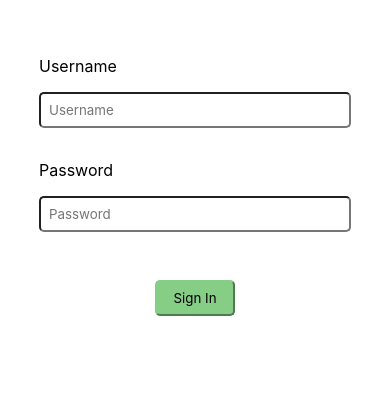
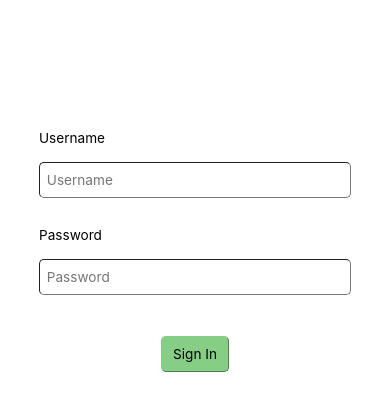
Before and after one commit to nihilok/docx-template-api, a React (Create React App) app in the folder dashboard/: page / in a window 390 px wide. Shown: the part 218-628 px from the top of the page. Built offline with nearby package versions, Linux system fonts and the light colour scheme.

Commit message:
responsive styling

```diff
--- a/dashboard/src/App.css
+++ b/dashboard/src/App.css
@@ -2,7 +2,7 @@
   text-align: center;
   display: flex;
   justify-content: center;
-  padding: 2rem;
+  padding: 10rem 2rem 2rem 2rem;
 }
 
 /*.full-page-component {*/
@@ -42,8 +42,8 @@ p, small {
 }
 
 .bg-danger {
-  background-color: var(--bg-danger);
-  border-color: var(--bg-danger);
+  background-color: var(--bg-danger)  !important;
+  border-color: var(--bg-danger)  !important;
 }
 
 .text-danger {
@@ -51,8 +51,8 @@ p, small {
 }
 
 .bg-success {
-  background-color: var(--bg-success);
-  border-color: var(--bg-success);
+  background-color: var(--bg-success) !important;
+  border-color: var(--bg-success) !important;
 }
 
 .form-group {
@@ -63,7 +63,7 @@ p, small {
   align-items: center;
   width: 100%;
   max-width: 90vw;
-  margin: auto;
+  margin: 1rem auto 0 auto;
 }
 
 .form-control {
@@ -86,12 +86,6 @@ p, small {
   grid-template-columns: 1fr;
 }
 
-@media (max-width: 768px) {
-  .form-control {
-    grid-template-columns: 1fr;
-    width: 80vw;
-  }
-}
 
 .form-control label {
   text-align: left;
@@ -117,3 +111,44 @@ p, small {
     width: 100%;
     justify-content: space-between;
 }
+
+.full-width {
+  padding: 0 2rem;
+}
+
+@media (max-width: 768px) {
+  .form-control {
+    grid-template-columns: 1fr;
+    width: 80vw;
+  }
+  .form-control .options-footer {
+    padding: 0 2rem;
+  }
+
+  .App {
+    padding-top: 7rem;
+  }
+}
+
+/*@media (max-width: 390px) {*/
+/*  .form-control .options-footer, .options-footer {*/
+/*    padding: 0;*/
+/*  }*/
+/*}*/
+
+@media (max-width: 450px) {
+  :root {
+    font-size: calc(4vmin - 2px);
+  }
+}
+
+.App h1 {
+  background-color: var(--modal-background);
+  width: 100vw;
+  position: fixed;
+  top: 0;
+  left: 0;
+  padding: 1rem;
+  line-height: 1.1;
+  box-shadow: 0 2px 5px var(--primary-dark);
+}
--- a/dashboard/src/components/NewTemplateForm/NewTemplateView.js
+++ b/dashboard/src/components/NewTemplateForm/NewTemplateView.js
@@ -7,7 +7,7 @@ const NewTemplateView = ({getTemplates}) => {
 
   return (
       <>
-        <h3>Upload Template</h3>
+        <h2>Upload Template</h2>
         <NewTemplateFormComponent getTemplates={getTemplates}/>
         {showHelp ?
             <div style={{margin: '1rem 0 0 0'}} className="container help"><small>Templates should be in the form of a .docx file, formatted as you
--- a/dashboard/src/components/RenderTemplate/RenderTemplateForm.js
+++ b/dashboard/src/components/RenderTemplate/RenderTemplateForm.js
@@ -76,7 +76,7 @@ const RenderTemplateForm = () => {
 
   return (
       <div className="container">
-        <h3>New Report:</h3>
+        <h2>New Report:</h2>
         <form onSubmit={handleSubmit} className={"form-group"}>
           {isLoading ? <Loader classname={"Loader-trans Loader-black"}/> :
               variables ? variables.variables.map((variable, index) => (
--- a/dashboard/src/components/TemplateListView/TemplateListView.js
+++ b/dashboard/src/components/TemplateListView/TemplateListView.js
@@ -58,7 +58,7 @@ const TemplateListView = () => {
 
                     </>
                     : <Redirect to={'/new'}/>}
-        <div className="options-footer"><Link to="/new">Upload new template</Link>
+        <div className="options-footer full-width"><Link to="/new">Upload new template</Link>
                         <Link to="/logout" className="text-danger">Logout</Link></div>
       </div>
 
--- a/dashboard/src/components/TemplateListView/TemplateSetup.js
+++ b/dashboard/src/components/TemplateListView/TemplateSetup.js
@@ -71,7 +71,7 @@ const TemplateSetup = () => {
 
   return (
       <>
-        <h3>Set variable prompts:</h3>
+        <h2>Set variable prompts:</h2>
         <small>Here you can specify more 'human-readable' prompts for each variable / section. If you leave this blank,
           the displayed variable name will be used as prompt.</small>
         {isLoading ? <Loader classname={"Loader-trans Loader-black"}/> :
@@ -89,12 +89,12 @@ const TemplateSetup = () => {
                     template?</div>}
             </form>}
 
-        <div className={!isLoading ? "options-footer" : ''}>
-          <input type="submit" onClick={handleCancel} value="Cancel" className=""/>
+          <div className={!isLoading ? "options-footer full-width" : 'my-3'}>
+            <input type="submit" onClick={handleCancel} value="Cancel" className=""/>
 
-          {!isLoading ? <input type="submit" onClick={handleDelete} value="Delete" className="bg-danger"/> : ''}
-          {!isLoading ? <input type="submit" value="Save" onClick={handleSubmit} className="bg-success"/> : ''}
-        </div>
+            {!isLoading ? <input type="submit" onClick={handleDelete} value="Delete" className="bg-danger"/> : ''}
+            {!isLoading ? <input type="submit" value="Save" onClick={handleSubmit} className="bg-success"/> : ''}
+          </div>
         <div>
           <a ref={downloadRef}>{!isLoading ? "Download Original Template" : ''}</a></div>
 
--- a/dashboard/src/components/TemplateListView/template-list.css
+++ b/dashboard/src/components/TemplateListView/template-list.css
@@ -13,7 +13,11 @@
 }
 
 .template-link {
-    cursor: pointer
+    cursor: pointer;
+    flex-grow: 0;
+    width: auto;
+    padding: 0 1rem;
+    display: flex;
 }
 
 .template-link:hover {
--- a/dashboard/src/index.css
+++ b/dashboard/src/index.css
@@ -1,7 +1,115 @@
 :root {
-  --modal-background: #d4d995;
+    --primary-color: hsl(64, 47%, 50%);
+    --primary-dark: hsl(64, 47%, 30%);
+    --modal-background: hsl(64, 47%, 72%);
+    --link-text: hsl(64, 47%, 30%);
     --bg-danger: #ff9c9c;
     --bg-success: #86cd86;
+    --focus-box: 0 0 0 5px var(--primary-color);
+}
+
+/* Box sizing rules */
+*,
+*::before,
+*::after {
+    box-sizing: border-box;
+}
+
+/* Remove default padding */
+ul[class],
+ol[class] {
+    padding: 0;
+}
+
+/* Remove default margin */
+body,
+h1,
+h2,
+h3,
+h4,
+p,
+ul[class],
+ol[class],
+li,
+figure,
+figcaption,
+blockquote,
+dl,
+dd {
+    margin: 0;
+}
+
+/* Set core body defaults */
+body {
+    min-height: 100vh;
+    scroll-behavior: smooth;
+    text-rendering: optimizeSpeed;
+    line-height: 1.5;
+}
+
+/* Remove list styles on ul, ol elements with a class attribute */
+ul[class],
+ol[class] {
+    list-style: none;
+}
+
+/* A elements that don't have a class get default styles */
+a:not([class]) {
+    text-decoration-skip-ink: auto;
+}
+
+/* Make images easier to work with */
+img {
+    max-width: 100%;
+    display: block;
+}
+
+/* Natural flow and rhythm in articles by default */
+article > * + * {
+    margin-top: 1em;
+}
+
+/* Inherit fonts for inputs and buttons */
+input,
+button,
+textarea,
+select {
+    font: inherit;
+}
+
+/* Remove all animations and transitions for people that prefer not to see them */
+@media (prefers-reduced-motion: reduce) {
+    * {
+        animation-duration: 0.01ms !important;
+        animation-iteration-count: 1 !important;
+        transition-duration: 0.01ms !important;
+        scroll-behavior: auto !important;
+    }
+}
+
+button,
+input,
+optgroup,
+select,
+textarea, html input[type="button"],
+input[type="reset"],
+input[type="submit"], button[disabled],
+html input[disabled], button::-moz-focus-inner,
+input::-moz-focus-inner, input[type="checkbox"],
+input[type="radio"], input[type="number"]::-webkit-inner-spin-button,
+input[type="number"]::-webkit-outer-spin-button, input[type="search"], input[type="search"]::-webkit-search-cancel-button,
+input[type="search"]::-webkit-search-decoration {
+    border: none;
+    background-image: none;
+    background-color: transparent;
+    -webkit-box-shadow: none;
+    -moz-box-shadow: none;
+    box-shadow: none;
+}
+
+input:focus, textarea:focus {
+    outline: none;
+    box-shadow: var(--focus-box);
 }
 
 body {
@@ -24,6 +132,7 @@ input, textarea, select {
     border-radius: 5px;
     padding: .5rem;
     font-family: inherit;
+    border-width: 1px;
 }
 
 textarea {
@@ -33,17 +142,25 @@ textarea {
 input[type="submit"], input[type="button"] {
     min-width: 5rem;
     cursor: pointer;
+    background-color: #eee;
 }
 
 a {
     text-decoration: none;
-  color: #4c4c4c !important;
+    color: var(--link-text) !important;
     cursor: pointer;
+    width: auto;
 }
 
 a:hover, a:focus {
+    outline: none;
     text-decoration: underline;
-  color: #000 !important;
+    color: var(--primary-color) !important;
+    border-radius: 5px;
+}
+
+a:focus {
+    box-shadow: var(--focus-box);
 }
 
 a:visited {
```
Lines whose indentation alone changed are shown as unchanged.
